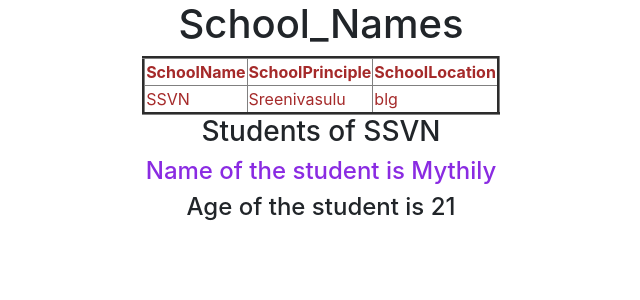
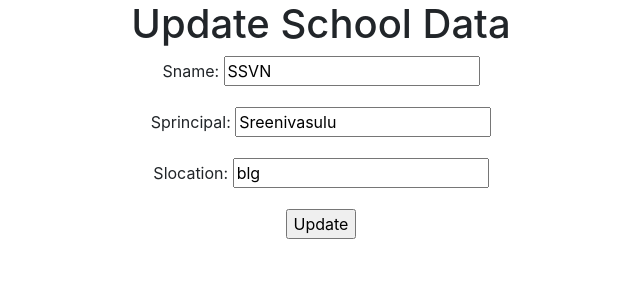
Before and after one commit to racharlamythily4/36pro-CBV_DetailView_ListView_TemplateView, a Django app: page /update/1/ in a window 1280 px wide. Shown: the part 56-356 px from the top of the page, without its empty margins (319-959 px from the left). Run offline with Django 4.2, Linux system fonts and the light colour scheme; data comes from the database, SQL or seed files in the repository; both versions use the stored data as it was after the commit.

Commit message:
first commit

```diff
--- a/app/views.py
+++ b/app/views.py
@@ -2,7 +2,7 @@ from django.shortcuts import render
 
 # Create your views here.
 from app.models import *
-from django.views.generic import ListView,TemplateView,DetailView,CreateView
+from django.views.generic import ListView,TemplateView,DetailView,CreateView,UpdateView
 
 class home(TemplateView):
     template_name='app/home.html'
@@ -19,3 +19,7 @@ class School_Detail(DetailView):
 class School_Create(CreateView):
     model=School
     fields='__all__'
+
+class SchoolUpdate(UpdateView):
+    model=School
+    fields='__all__'
--- a/pro/urls.py
+++ b/pro/urls.py
@@ -23,6 +23,6 @@ urlpatterns = [
     path('School_List/',School_List.as_view(),name='School_List'),
     path('School_Create/',School_Create.as_view(),name='School_Create'),
 
-
+    re_path('^update/(?P<pk>\d+)/',SchoolUpdate.as_view(),name='update'),
     re_path('(?P<pk>\d+)/',School_Detail.as_view(),name='detail'),
 ]
--- a/templates/app/school_detail.html
+++ b/templates/app/school_detail.html
@@ -31,4 +31,6 @@
 
         {% endfor %}
 
+    <a href="{% url 'update' pk=schobj.pk %}" class="btn btn-success">Update</a>
+
 {% endblock %}
--- a/templates/app/school_form.html
+++ b/templates/app/school_form.html
@@ -7,13 +7,19 @@
 
 {% block body_block %}
 
-    <h1>
-        School_Create
-    </h1>
+{% if form.instance.pk %}
+    <h1>Update School Data</h1>
+{% else %}
+    <h1>Create School Data</h1>
+{% endif %}
     <form method="POST">
         {% csrf_token %}
             {{form.as_p}}
-        <input type="submit" value="School_Create">
+{% if form.instance.pk %}
+        <input type="submit" value="Update">
+{% else %}
+        <input type="submit" value="Create">
+{% endif %}
     </form>
 
 {% endblock %}
```
Also changed, not shown: db.sqlite3.
